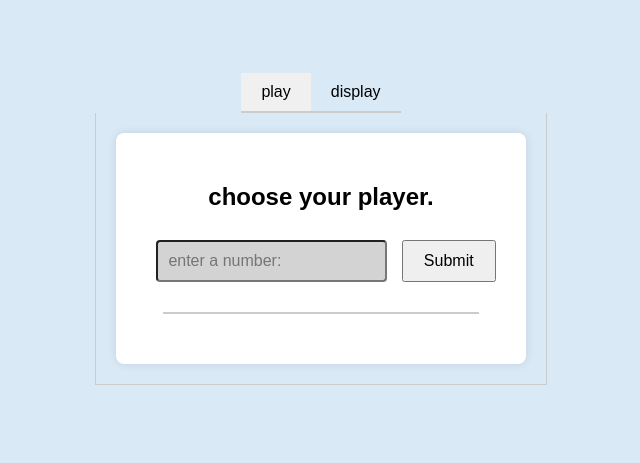
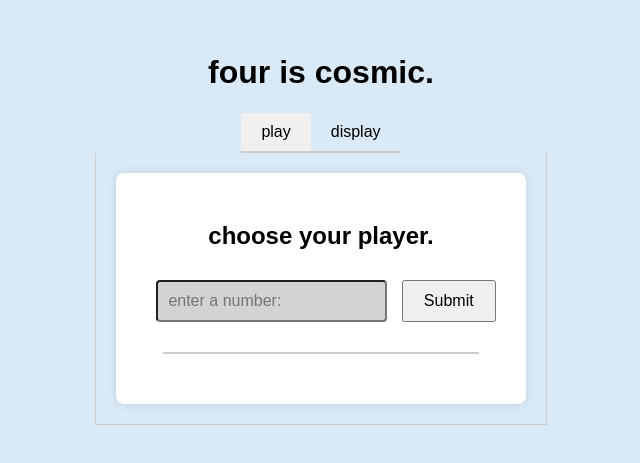
Before and after one commit to yu-yue-yue/four-is-cosmic, a plain HTML site: page index.html in a window 1280 px wide. Shown: the part 171-634 px from the top of the page, without its empty margins (319-959 px from the left). Drawn offline with Linux system fonts and the light colour scheme.

Commit message:
Update index.html

```diff
--- a/index.html
+++ b/index.html
@@ -7,6 +7,9 @@
     <link rel="stylesheet" href="styles.css">
 </head>
 <body>
+    <div class= "header">
+        <h1>four is cosmic.</h1>
+    </div>
     <div class="tabs">
         <button class="tab-link active" data-tab="tab1">play</button>
         <button class="tab-link" data-tab="tab2">display</button>
```
